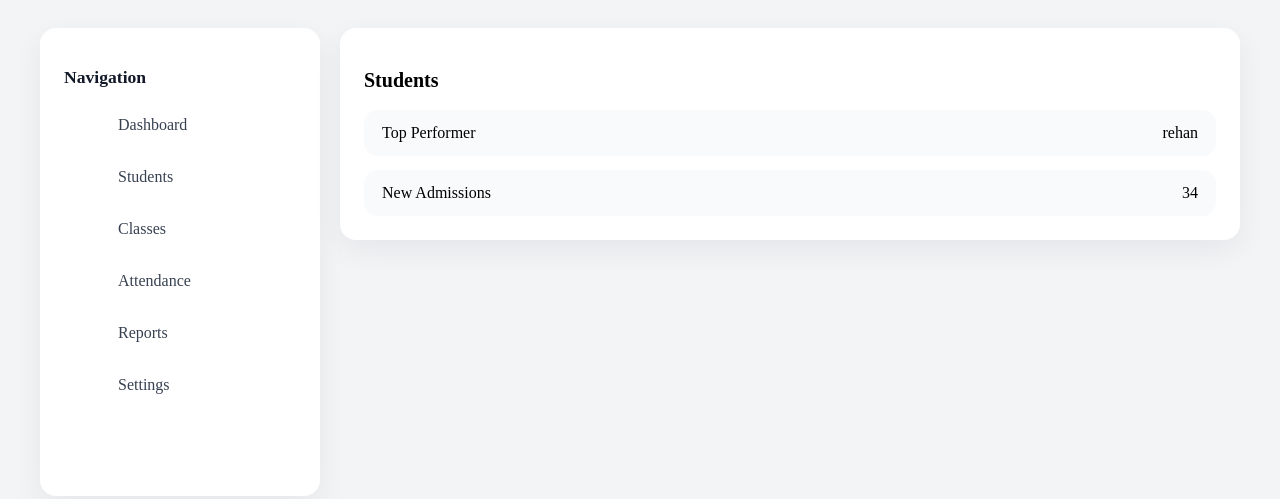
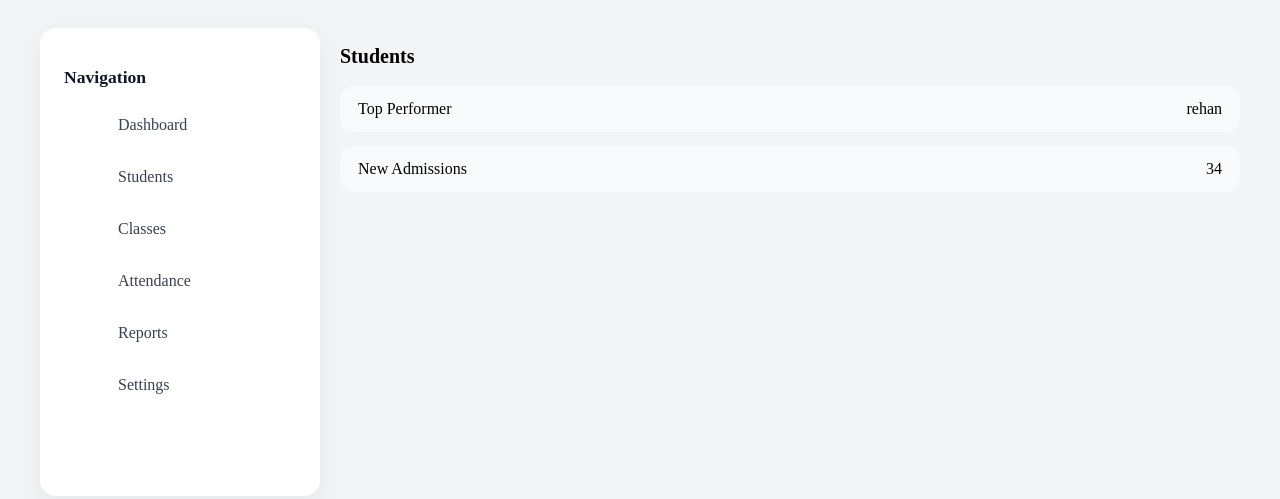
Before and after one commit to Sainath12469/css3-practice, a plain HTML site: page exersice-4/index.html in a window 1280 px wide. Drawn offline with Linux system fonts and the light colour scheme.

Commit message:
exersice-4

```diff
--- a/exersice-4/style.css
+++ b/exersice-4/style.css
@@ -51,12 +51,6 @@ body {
   display: inline-block;
   padding: 10px 14px;
 }
-.section {
-  background: #ffffff;
-  border-radius: 16px;
-  padding: 24px;
-  box-shadow: 0 10px 30px rgba(15, 23, 42, 0.06);
-}
 .section h2 {
   font-size: 1.25rem;
   margin-bottom: 18px;
```
